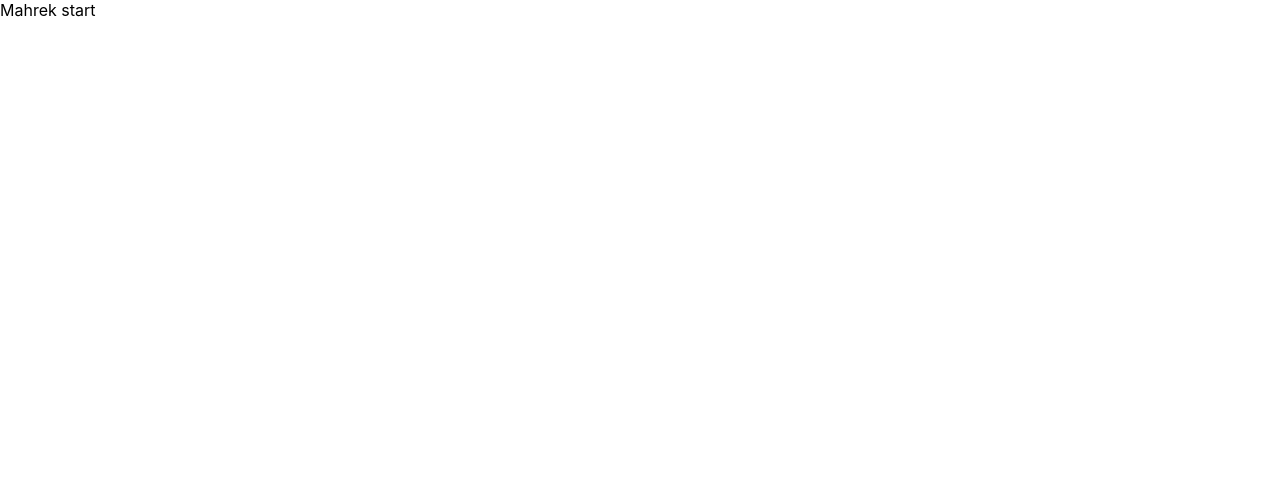
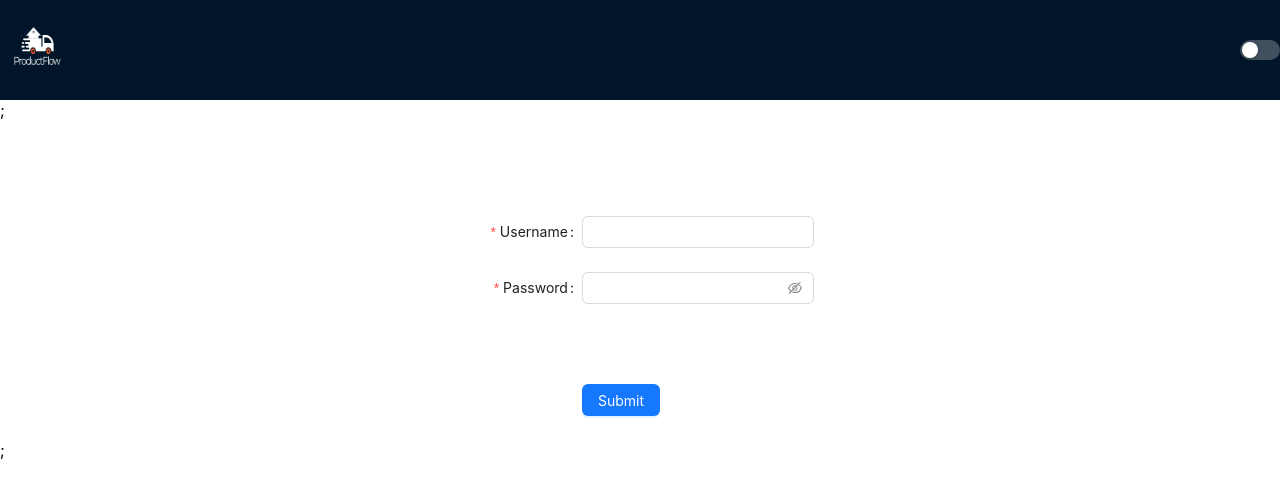
Before and after one commit to berkaysenoglu/product-flow, a React (Create React App) app: page / in a window 1280 px wide. Shown: the top 494 px of the page. Built offline with nearby package versions, Linux system fonts and the light colour scheme.

Commit message:
gerekli paketlerin kurulumunu yapıldı, antdesign kullanarak Home Sayfası ve Login sayfası oluşturuldu , products ve users json dosyaları eklendi

```diff
--- a/package.json
+++ b/package.json
@@ -7,6 +7,7 @@
     "@testing-library/jest-dom": "^5.17.0",
     "@testing-library/react": "^13.4.0",
     "@testing-library/user-event": "^13.5.0",
+    "antd": "^5.14.1",
     "i18next": "^23.9.0",
     "react": "^18.2.0",
     "react-dom": "^18.2.0",
--- a/public/index.html
+++ b/public/index.html
@@ -24,7 +24,7 @@
       work correctly both with client-side routing and a non-root public URL.
       Learn how to configure a non-root public URL by running `npm run build`.
     -->
-    <title>React App</title>
+    <title>ProductFlow</title>
   </head>
   <body>
     <noscript>You need to enable JavaScript to run this app.</noscript>
--- a/src/App.js
+++ b/src/App.js
@@ -1,10 +1,9 @@
-
-import './App.css';
-
+import "./App.css";
+import Login from "./pages/Login";
 function App() {
   return (
     <div>
-      Mahrek start
+      <Login />
     </div>
   );
 }
--- /dev/null
+++ b/src/components/Header.jsx
@@ -0,0 +1,32 @@
+import React from "react";
+import { Menu } from "antd";
+import { Layout, ConfigProvider, Switch, theme } from "antd";
+
+export const Header = () => {
+  return (
+    <ConfigProvider
+      theme={{
+        algorithm: [theme.darkAlgorithm, theme.compactAlgorithm],
+      }}
+    >
+      <Layout.Header
+        style={{
+          position: "sticky",
+          top: 0,
+          zIndex: 1,
+          width: "100%",
+          display: "flex",
+          alignItems: "center",
+          height: "100px",
+          justifyContent: "space-between",
+          padding: "0 0px",
+        }}
+      >
+        <div className="header-img">
+          <img src="./productflow.png" alt="Logo"></img>
+        </div>
+        <Switch></Switch>
+      </Layout.Header>
+    </ConfigProvider>
+  );
+};
--- /dev/null
+++ b/src/components/LoginForm.jsx
@@ -0,0 +1,81 @@
+import { React, useState } from "react";
+import { Button, Checkbox, Form, Input } from "antd";
+
+const onFinish = (values) => {
+  console.log("Success:", values);
+};
+const onFinishFailed = (errorInfo) => {
+  console.log("Failed:", errorInfo);
+};
+
+const LoginForm = () => {
+  return (
+    <div className="login-form">
+      <Form
+        name="basic"
+        labelCol={{
+          span: 8,
+        }}
+        wrapperCol={{
+          span: 16,
+        }}
+        style={{
+          maxWidth: 600,
+        }}
+        initialValues={{
+          remember: true,
+        }}
+        onFinish={onFinish}
+        onFinishFailed={onFinishFailed}
+        autoComplete="off"
+      >
+        <Form.Item
+          label="Username"
+          name="username"
+          rules={[
+            {
+              required: true,
+              message: "Please input your username!",
+            },
+          ]}
+        >
+          <Input />
+        </Form.Item>
+
+        <Form.Item
+          label="Password"
+          name="password"
+          rules={[
+            {
+              required: true,
+              message: "Please input your password!",
+            },
+          ]}
+        >
+          <Input.Password />
+        </Form.Item>
+
+        <Form.Item
+          name="remember"
+          valuePropName="checked"
+          wrapperCol={{
+            offset: 8,
+            span: 16,
+          }}
+        ></Form.Item>
+
+        <Form.Item
+          wrapperCol={{
+            offset: 8,
+            span: 16,
+          }}
+        >
+          <Button type="primary" htmlType="submit">
+            Submit
+          </Button>
+        </Form.Item>
+      </Form>
+    </div>
+  );
+};
+export default LoginForm;
--- /dev/null
+++ b/src/components/ProductCard.jsx
@@ -0,0 +1,5 @@
+import React from "react";
+
+export const ProductCard = () => {
+  return <div>ProductCard</div>;
+};
--- a/src/index.css
+++ b/src/index.css
@@ -11,3 +11,29 @@ code {
   font-family: source-code-pro, Menlo, Monaco, Consolas, 'Courier New',
     monospace;
 }
+
+div .login-form{
+  margin-top: 6rem;
+  display: flex;
+  align-items: center;
+  justify-content: center;
+}
+
+.header-container {
+  position: sticky;
+  top: 0;
+  z-index: 1;
+  width: 100%;
+  display: flex;
+  align-items: center;
+
+}
+
+
+.header-img, img{
+  height:100%;
+}
+
+.header-img img{
+  width: 75px;
+}
--- /dev/null
+++ b/src/pages/Login.jsx
@@ -0,0 +1,13 @@
+import React from "react";
+import LoginForm from "../components/LoginForm";
+import { Header } from "../components/Header";
+const Login = () => {
+  return (
+    <>
+      <Header />;
+      <LoginForm />;
+    </>
+  );
+};
+
+export default Login;
```
Also changed, not shown: public/products.json (added, +64 -0 lines), public/users.json (added, +19 -0 lines), src/layout/ProductLayout.jsx (added, +58 -0 lines), src/pages/Home.jsx (added, +10 -0 lines), public/productflow.png (added), 1 other file (tests, documents, lock files or other folders).
